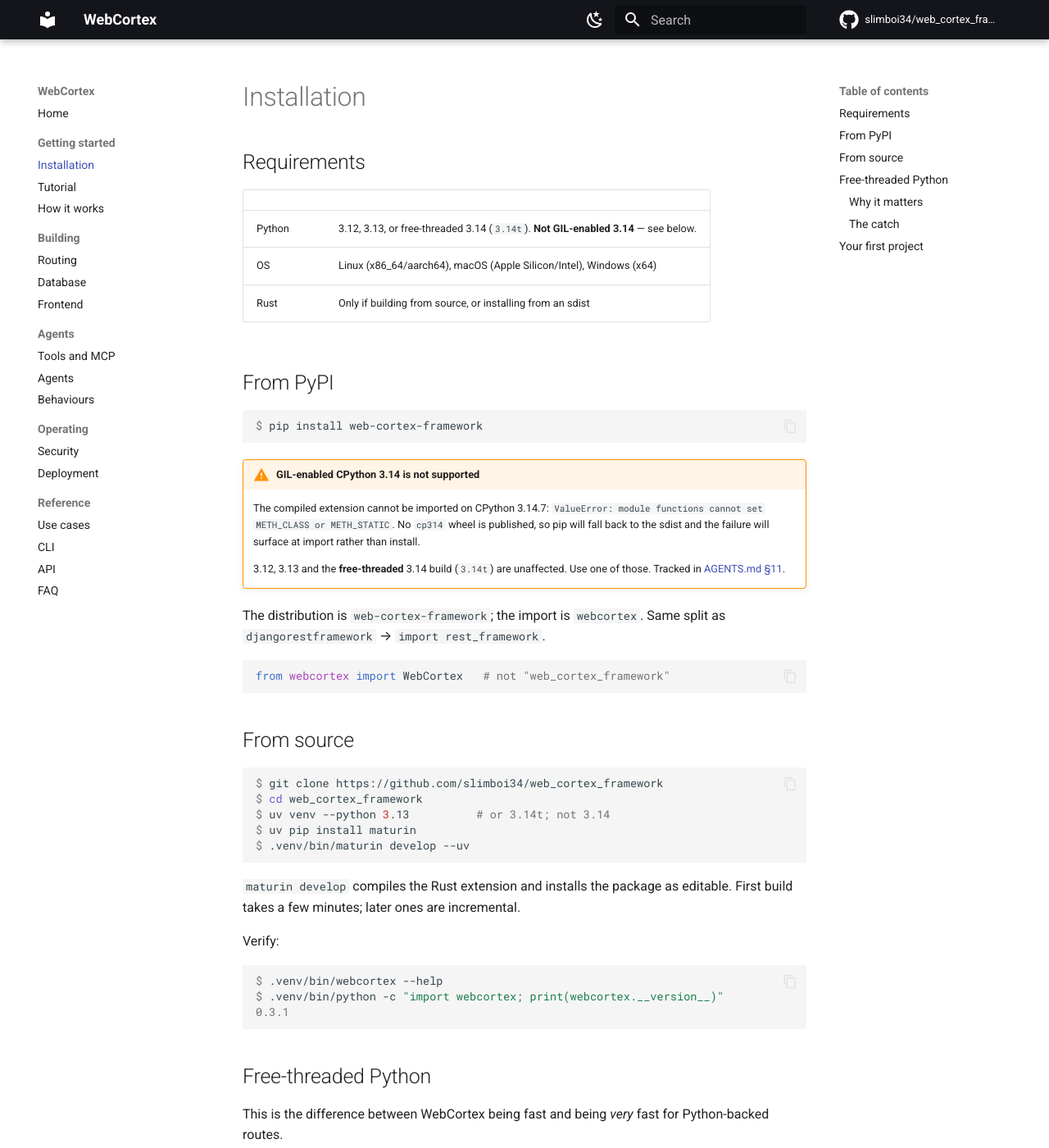
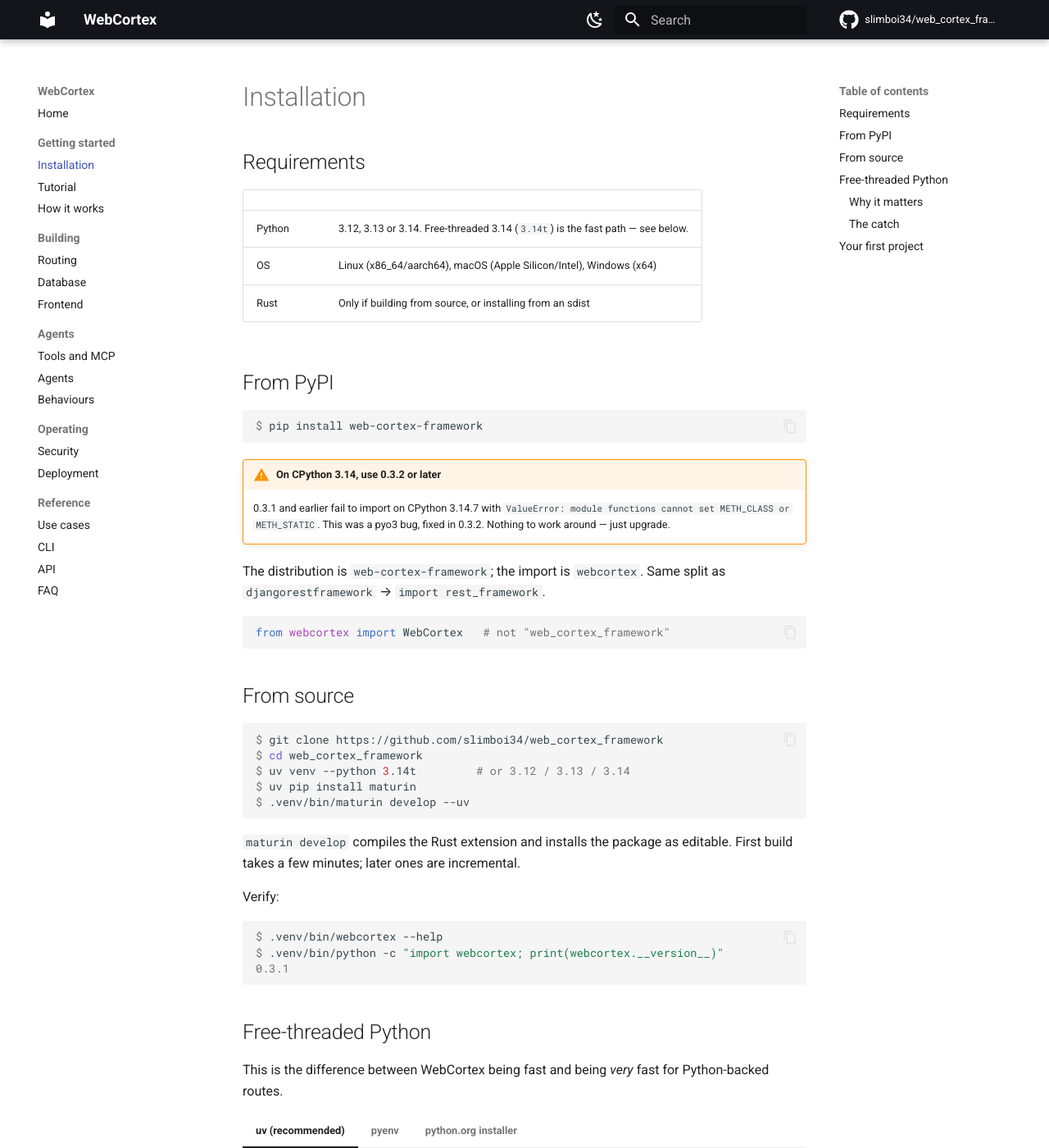
Before and after one commit to slimboi34/web_cortex_framework, an MkDocs documentation site: the page built from docs/installation.md, in a window 1280 px wide and 1400 px high. Shown: the whole window at 82% size. Built offline with MkDocs 1.6.1 and Material for MkDocs 9.7.7, drawn with Linux system fonts in a browser that asks for light colours; comment, search, counter and statistics services are not loaded.

Commit message:
Fix the real bug: Cargo.lock pinned pyo3 0.29.1, poisoning the cache (#15)
* Experiment: is `gil_used = false` what 3.14.7 rejects?

Dropping GIL-enabled 3.14 from the matrix stopped the bleeding but explains
nothing, and "unsupported" is a poor permanent answer for the current CPython.

Re-reading the module for the first time rather than trusting my own earlier
notes turned up the one declaration that treats the two disagreeing builds
differently:

    #[pymodule(gil_used = false)]

Free-threaded 3.14.7 imports `_core` fine. GIL-enabled 3.14.7 does not. 3.12 and
3.13 are fine. `gil_used = false` is precisely how the extension tells CPython it
does not need the GIL switched back on — so it is the natural suspect for a
failure that appears only on the build where the GIL is on.

This workflow builds the same commit on the same interpreter three ways and
tries the import:

  1. 3.14 GIL, attribute as-is        — expected to fail
  2. 3.14 GIL, attribute removed      — the question
  3. 3.14t free-threaded, as-is       — the control

If (2) imports, the cause is located and the fix belongs upstream in pyo3, not
in our support matrix.

Dispatch-only, continue-on-error, and it patches the source with sed rather than
committing a variant. Delete it once it has answered.

* Retest: does the full suite pass on GIL-enabled 3.14 now?

* Probe: bust the Rust cache and retest 3.14

* Fix the real bug: Cargo.lock pinned pyo3 0.29.1, poisoning the cache

* Release 0.3.2: 3.14 works, and is supported again

0.3.1 shipped without cp314 wheels and told people GIL-enabled 3.14 was
unsupported. That was wrong. The import failure was pyo3 0.29.1, fixed upstream
in 0.29.2, and the pin to 0.29.2 had already been made — it just never reached a
build, because Cargo.lock still said 0.29.1 and the Rust cache keys off the lock.

So this release undoes a support narrowing that should never have happened:

- Cargo.lock pins pyo3 0.29.2
- 3.14 is back in the test matrix and the wheel set
- README, AGENTS.md and the docs site no longer describe it as unsupported
- §11 is rewritten from "open issue" to a post-mortem, because the useful part
  is no longer the symptom but the trap: a cache that serves objects from before
  your change will make a correct fix look falsified

Supported: 3.12, 3.13, 3.14, and free-threaded 3.14.

---------

Co-authored-by: JOSHUA HARTY <joshuaharty@JOSHUAs-Mac-mini.local>

````diff
--- a/Cargo.toml
+++ b/Cargo.toml
@@ -3,7 +3,7 @@
 resolver = "3"
 
 [workspace.package]
-version = "0.3.1"
+version = "0.3.2"
 edition = "2024"
 license = "Apache-2.0"
 rust-version = "1.85"
--- a/docs/installation.md
+++ b/docs/installation.md
@@ -4,7 +4,7 @@
 
 | | |
 |---|---|
-| Python | 3.12, 3.13, or free-threaded 3.14 (`3.14t`). **Not GIL-enabled 3.14** — see below. |
+| Python | 3.12, 3.13 or 3.14. Free-threaded 3.14 (`3.14t`) is the fast path — see below. |
 | OS | Linux (x86_64/aarch64), macOS (Apple Silicon/Intel), Windows (x64) |
 | Rust | Only if building from source, or installing from an sdist |
 
@@ -14,15 +14,10 @@
 $ pip install web-cortex-framework
 ```
 
-!!! warning "GIL-enabled CPython 3.14 is not supported"
-    The compiled extension cannot be imported on CPython 3.14.7:
-    `ValueError: module functions cannot set METH_CLASS or METH_STATIC`. No
-    `cp314` wheel is published, so pip will fall back to the sdist and the
-    failure will surface at import rather than install.
-
-    3.12, 3.13 and the **free-threaded** 3.14 build (`3.14t`) are unaffected.
-    Use one of those. Tracked in
-    [AGENTS.md §11](https://github.com/slimboi34/web_cortex_framework/blob/main/AGENTS.md).
+!!! warning "On CPython 3.14, use 0.3.2 or later"
+    0.3.1 and earlier fail to import on CPython 3.14.7 with
+    `ValueError: module functions cannot set METH_CLASS or METH_STATIC`. This was
+    a pyo3 bug, fixed in 0.3.2. Nothing to work around — just upgrade.
 
 The distribution is `web-cortex-framework`; the import is `webcortex`. Same
 split as `djangorestframework` → `import rest_framework`.
@@ -36,7 +31,7 @@
 ```console
 $ git clone https://github.com/slimboi34/web_cortex_framework
 $ cd web_cortex_framework
-$ uv venv --python 3.13          # or 3.14t; not 3.14
+$ uv venv --python 3.14t         # or 3.12 / 3.13 / 3.14
 $ uv pip install maturin
 $ .venv/bin/maturin develop --uv
 ```
--- a/pyproject.toml
+++ b/pyproject.toml
@@ -7,7 +7,7 @@
 # Both are available on PyPI — the split is for ergonomics, not necessity, the
 # same way djangorestframework imports as `rest_framework`.
 name = "web-cortex-framework"
-version = "0.3.1"
+version = "0.3.2"
 description = "A Rust-cored Python web framework where every route is also an agent tool."
 readme = "README.md"
 requires-python = ">=3.12"
````
Also changed, not shown: AGENTS.md (+42 -34 lines), CHANGELOG.md (+20 -0 lines), README.md (+14 -19 lines), docs/index.md (+2 -3 lines), 3 other files.
